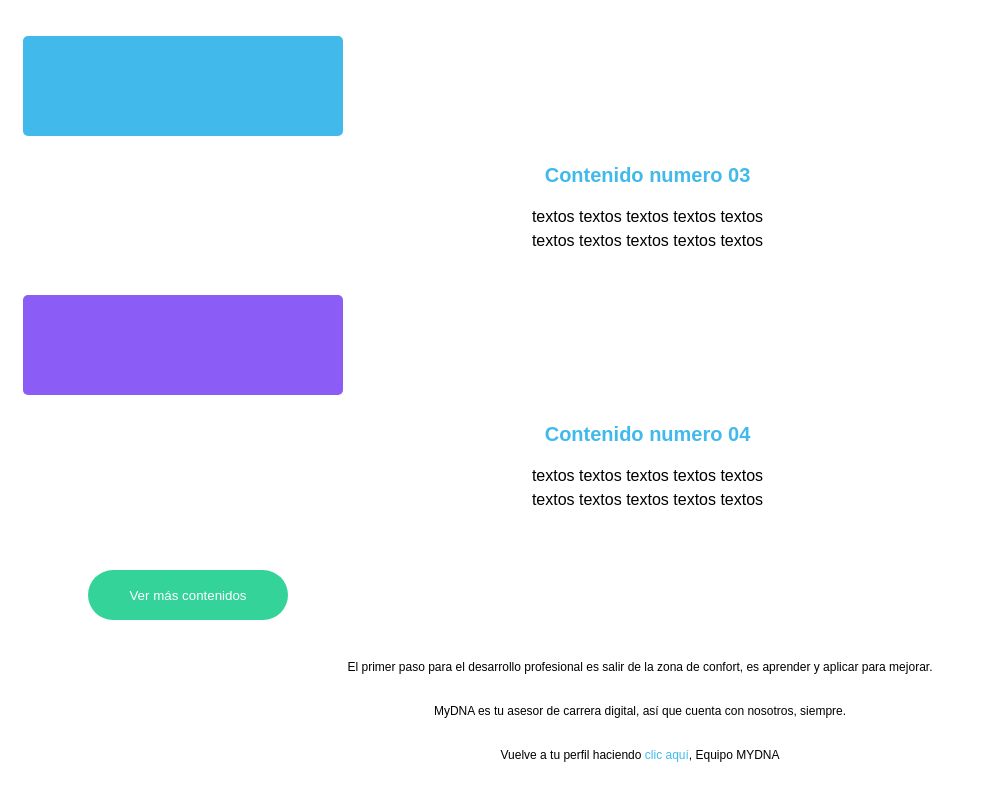
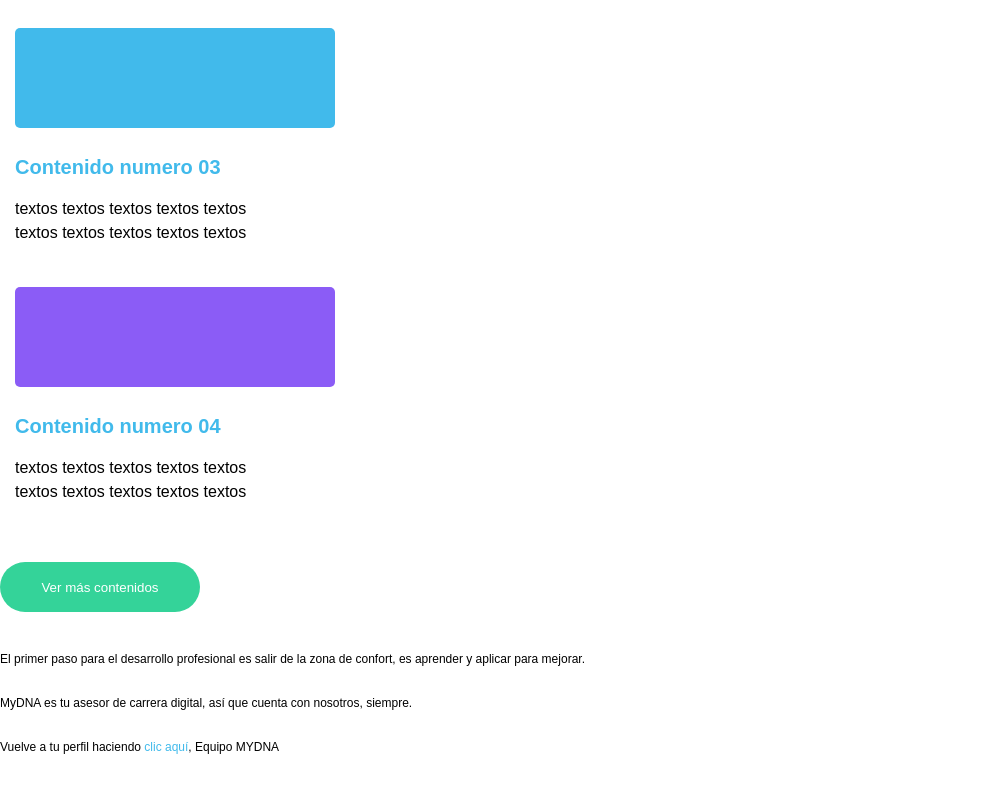
Before and after one commit to mateusteles21/layoutemail, a plain HTML site: page contenidos.html in a window 1280 px wide. Shown: the part 736-1536 px from the top of the page, without its empty margins (0-995 px from the left). Drawn offline with Linux system fonts and the light colour scheme.

Commit message:
Add files via upload

```diff
--- a/contenidos.html
+++ b/contenidos.html
@@ -6,15 +6,17 @@
     <meta name="viewport" content="width=device-width, initial-scale=1.0">
     <title>DNA</title>
 </head>
-<body>
-    <div style="font-family: Arial, Helvetica, sans-serif;">
+<body style="margin:0;padding:0;word-spacing:normal;">
+    <div style="font-family: Arial, Helvetica, sans-serif; /* display: flex;
+    flex-direction: column;
+    align-items: center;
+    justify-content: center */">
 
         <img src="https://mydna.blob.core.windows.net/mydna-img-container/mydnalogo.png" style=" width: 100px;
-        margin-left: 130px;
         margin-top: 20px;">
 
     <!--Texto do titulo-->
-    <div style=" text-align: center;">
+    <div style="">
     <h1>Hola, <span style="color: #8B5CF6;">Luiza</span>.</h1>
     <p>Según tus respuestas nuestra
         inteligencia artificial sigue trabajando para
@@ -24,8 +26,7 @@
 
     <!--Vacantes-->
     <div style="margin-top: 50px;
-    margin-left: 15px;
-    text-align: center;">
+    margin-left: 15px;">
 
     <div>
     <div style="width: 320px;
@@ -86,23 +87,22 @@
     width: 200px;
     border-radius: 25px;
     padding: 15px;
-    margin-left: 80px;
     margin-top: 50px;
     cursor: pointer;">Ver más contenidos</button>
 
 
-    <p style="text-align: center;
+    <p style="
     font-size: 12px;
     margin-top: 40px;">El primer paso para el desarrollo profesional es salir de la
         zona de confort, es aprender y aplicar para mejorar.</p>
 
 
-    <p style="text-align: center;
+    <p style="
     font-size: 12px;
     margin-top: 30px;">MyDNA es tu asesor de carrera digital, así que cuenta con
         nosotros, siempre.</p>
 
-    <p style="text-align: center;
+    <p style="
     font-size: 12px;
     margin-top: 30px;">Vuelve a tu perfil haciendo <span style="color: #41BAEB; cursor: pointer;">clic aquí</span>,
         Equipo MYDNA</p><br><br>
```
Also changed, not shown: vacantes.html (+11 -9 lines).
